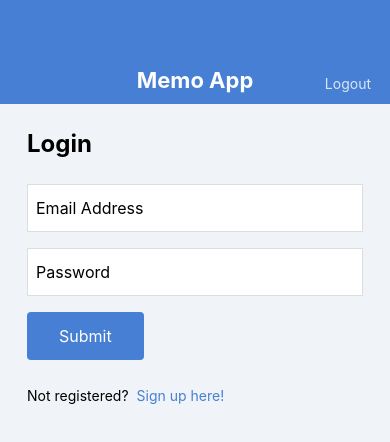
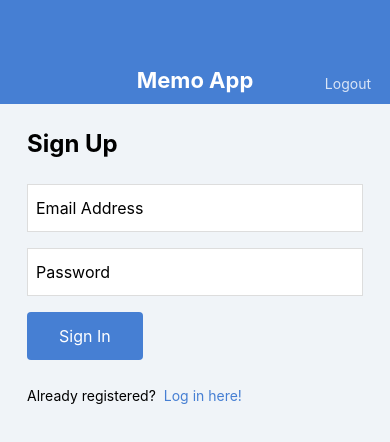
Before and after one commit to kzk-maeda/ExpoSample, a React Native app: screen / in a window 390 px wide. Shown: the top 442 px of the page. Built offline with nearby package versions, Linux system fonts and the light colour scheme.

Commit message:
add signup

```diff
--- a/App.jsx
+++ b/App.jsx
@@ -4,6 +4,7 @@
 import MemoEditScreen from './src/screens/MemoEditScreen';
 import MemoCreateScreen from './src/screens/MemoCreateScreen';
 import LogInScreen from './src/screens/LoginScreen';
+import SignUpScreen from './src/screens/SignupScreen';
 
 export default function App() {
   return (
@@ -11,6 +12,7 @@
     // <MemoDetailScreen />
     // <MemoEditScreen />
     // <MemoCreateScreen />
-    <LogInScreen />
+    // <LogInScreen />
+    <SignUpScreen />
   );
 }
--- /dev/null
+++ b/src/screens/SignupScreen.jsx
@@ -0,0 +1,65 @@
+import React from 'react';
+import {
+  View, Text, TextInput, StyleSheet,
+} from 'react-native';
+
+import AppBar from '../components/AppBar';
+import Button from '../components/Button';
+
+export default function SignUpScreen() {
+  return (
+    <View style={styles.container}>
+      <AppBar />
+      <View style={styles.inner}>
+        <Text style={styles.title}>Sign Up</Text>
+        <TextInput style={styles.input} value="Email Address" />
+        <TextInput style={styles.input} value="Password" />
+        <Button label="Sign In" />
+        <View style={styles.footer}>
+          <Text style={styles.footerText}>Already registered?</Text>
+          <Text style={styles.footerLink}>Log in here!</Text>
+        </View>
+      </View>
+    </View>
+  );
+}
+
+const styles = StyleSheet.create({
+  container: {
+    flex: 1,
+    backgroundColor: '#F0F4F8',
+  },
+  inner: {
+    paddingHorizontal: 27,
+    paddingVertical: 24,
+  },
+  title: {
+    fontSize: 24,
+    lineHeight: 32,
+    fontWeight: 'bold',
+    marginBottom: 24,
+  },
+  input: {
+    fontSize: 16,
+    // lineHeight: 32,
+    height: 48,
+    borderColor: '#dddddd',
+    borderWidth: 1,
+    backgroundColor: '#ffffff',
+    paddingHorizontal: 8,
+    marginBottom: 16,
+  },
+  footerText: {
+    fontSize: 14,
+    lineHeight: 24,
+    marginRight: 8,
+  },
+  footerLink: {
+    fontSize: 14,
+    lineHeight: 24,
+    color: '#467FD3',
+  },
+  footer: {
+    flexDirection: 'row',
+  },
+});
```
